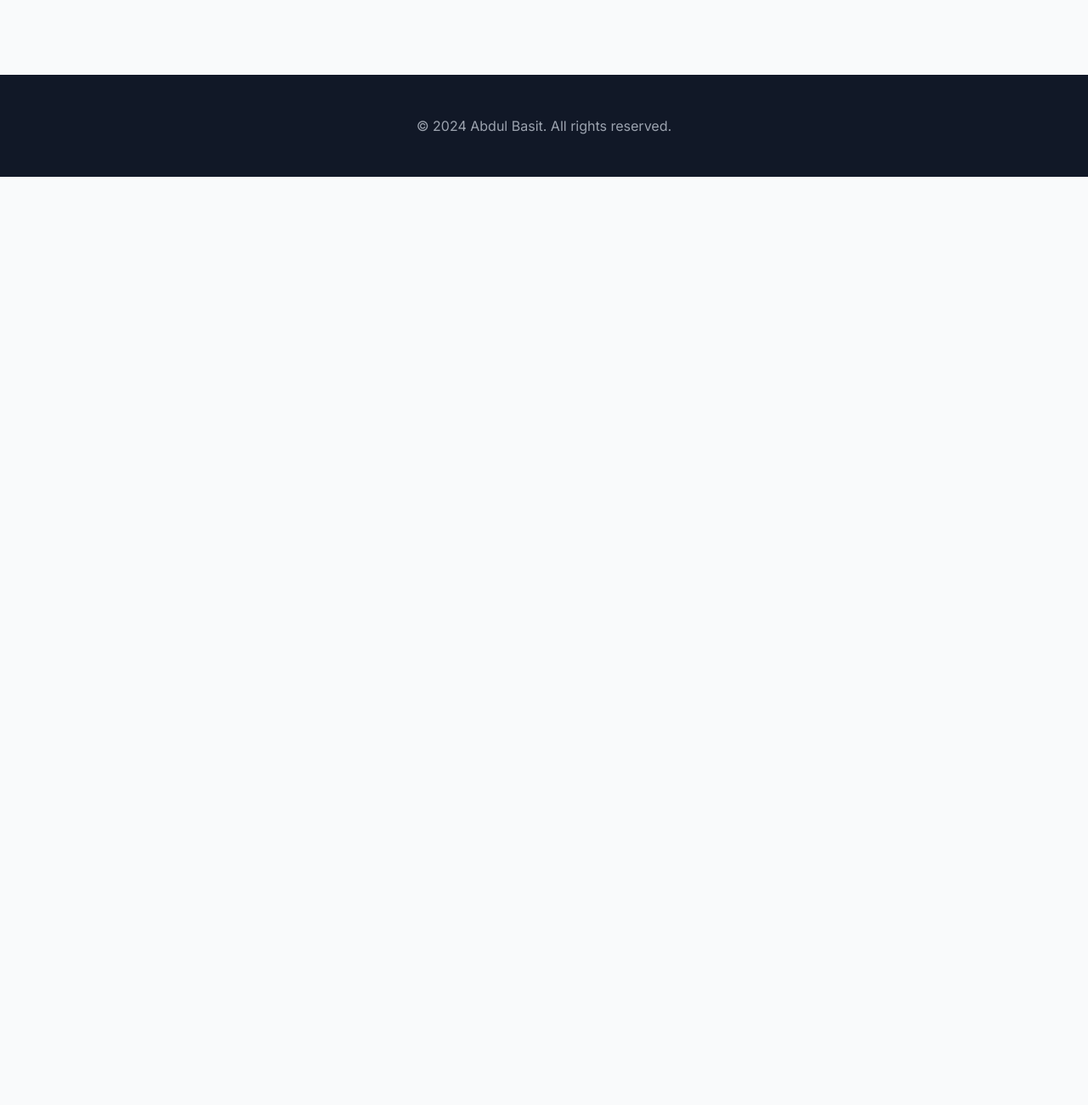
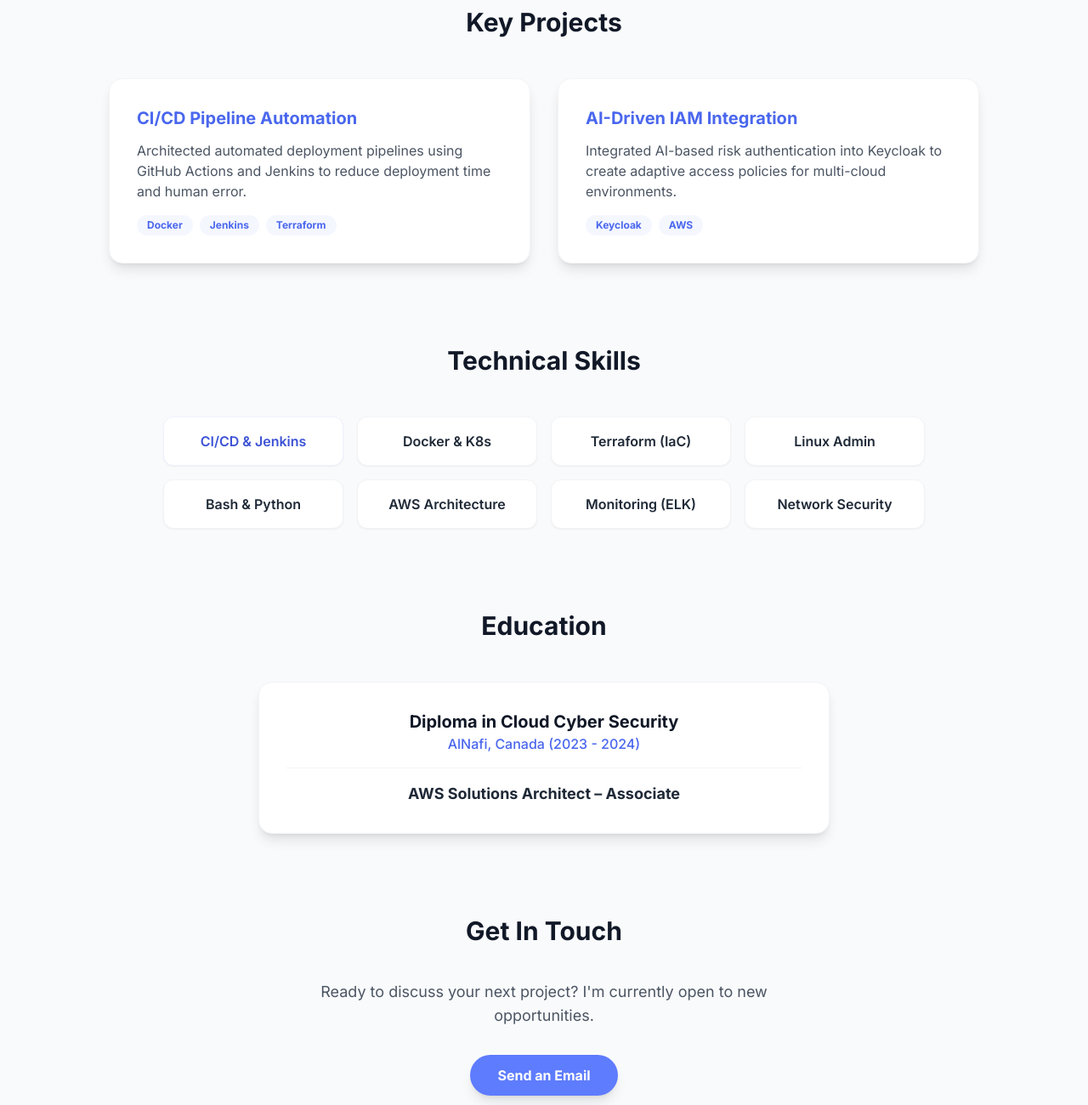
Before and after one commit to AbdulBasit-16/abdul-basit-portfolio, a plain HTML site: page index.html in a window 1280 px wide. Shown: the part 1000-2300 px from the top of the page at 85% size. Before the commit the page ends 1208 px from the top, so only its background shows below. Drawn offline with nearby package versions, Linux system fonts and the light colour scheme.

Commit message:
Update index.html

```diff
--- a/index.html
+++ b/index.html
@@ -34,9 +34,8 @@
                 <a href="#about" class="hover:text-brand-600 transition-colors">About</a>
                 <a href="#projects" class="hover:text-brand-600 transition-colors">Projects</a>
                 <a href="#skills" class="hover:text-brand-600 transition-colors">Skills</a>
-                <a href="#contact" class="bg-brand-600 text-white px-5 py-2 rounded-lg shadow-md hover:bg-brand-700 transition-all transform hover:-translate-y-0.5">
-                    Contact Me
-                </a>
+                <a href="#education" class="hover:text-brand-600 transition-colors">Education</a>
+                <a href="#contact" class="bg-brand-600 text-white px-5 py-2 rounded-lg shadow-md hover:bg-brand-700 transition-all">Contact Me</a>
             </div>
         </nav>
     </header>
@@ -53,16 +52,13 @@
             </div>
 
             <div class="max-w-3xl">
-                <h1 class="text-4xl md:text-6xl font-bold text-gray-900 mb-4">
-                    Hi, I'm Abdul Basit
-                </h1>
+                <h1 class="text-4xl md:text-6xl font-bold text-gray-900 mb-4">Hi, I'm Abdul Basit</h1>
                 <p class="text-2xl md:text-3xl font-medium text-brand-700 mb-6 leading-tight">
-                    Linux System Administrator | Cybersecurity Analyst | AWS Cloud Architect
+                    DevOps Engineer | Linux System Administrator | Cybersecurity Analyst | AWS Cloud Architect
                 </p>
                 <p class="text-lg text-gray-600 mb-8 leading-relaxed">
-                    I design, implement, and maintain secure, high-performance IT infrastructures. My expertise focuses on in-depth Linux system administration, proactive cybersecurity analysis, and scalable AWS architecture.
+                    I bridge the gap between development and operations by implementing robust CI/CD pipelines, automating infrastructure, and maintaining secure cloud environments. My focus is on high availability, scalability, and security.
                 </p>
-
                 <div class="flex justify-center md:justify-start space-x-6">
                     <a href="https://www.linkedin.com/in/abdul-basit-275812280/" target="_blank" class="text-gray-400 hover:text-brand-700 transition-colors">
                         <svg xmlns="http://www.w3.org/2000/svg" width="28" height="28" viewBox="0 0 24 24" fill="none" stroke="currentColor" stroke-width="2" stroke-linecap="round" stroke-linejoin="round"><path d="M16 8a6 6 0 0 1 6 6v7h-4v-7a2 2 0 0 0-2-2 2 2 0 0 0-2 2v7h-4v-7a6 6 0 0 1 6-6z"></path><rect x="2" y="9" width="4" height="12"></rect><circle cx="4" cy="4" r="2"></circle></svg>
@@ -78,11 +74,69 @@
             <h2 class="text-3xl font-bold text-center text-gray-900 mb-10">About Me</h2>
             <div class="max-w-4xl mx-auto bg-white p-8 md:p-12 rounded-2xl shadow-lg border border-gray-100">
                 <p class="text-lg text-gray-700 leading-relaxed mb-6">
-                    I am a results-oriented IT professional dedicated to aligning technology with strategic goals. My passion is building and defending digital infrastructure that remains resilient under pressure.
+                    I am a results-oriented IT professional dedicated to streamlining the software delivery lifecycle. My passion is building automated, self-healing, and secure digital infrastructure.
                 </p>
                 <p class="text-lg text-gray-700 leading-relaxed">
-                    I thrive on proactive issue resolution, automating repetitive tasks with Bash and Python scripts, and mentoring junior staff to build knowledgeable, effective teams.
+                    With expertise in DevOps methodologies, I focus on Infrastructure as Code (IaC), containerization, and continuous monitoring to ensure maximum performance and security for cloud-native applications.
                 </p>
+            </div>
+        </section>
+
+        <section id="projects" class="mb-24">
+            <h2 class="text-3xl font-bold text-center text-gray-900 mb-12">Key Projects</h2>
+            <div class="grid grid-cols-1 md:grid-cols-2 gap-8 max-w-5xl mx-auto">
+                <div class="bg-white p-8 rounded-2xl shadow-lg border border-gray-100">
+                    <h3 class="text-xl font-bold mb-3 text-brand-700">CI/CD Pipeline Automation</h3>
+                    <p class="text-gray-600 mb-4">Architected automated deployment pipelines using GitHub Actions and Jenkins to reduce deployment time and human error.</p>
+                    <div class="flex flex-wrap gap-2">
+                        <span class="text-xs font-bold bg-brand-50 text-brand-700 px-3 py-1 rounded-full">Docker</span>
+                        <span class="text-xs font-bold bg-brand-50 text-brand-700 px-3 py-1 rounded-full">Jenkins</span>
+                        <span class="text-xs font-bold bg-brand-50 text-brand-700 px-3 py-1 rounded-full">Terraform</span>
+                    </div>
+                </div>
+                <div class="bg-white p-8 rounded-2xl shadow-lg border border-gray-100">
+                    <h3 class="text-xl font-bold mb-3 text-brand-700">AI-Driven IAM Integration</h3>
+                    <p class="text-gray-600 mb-4">Integrated AI-based risk authentication into Keycloak to create adaptive access policies for multi-cloud environments.</p>
+                    <div class="flex gap-2">
+                        <span class="text-xs font-bold bg-brand-50 text-brand-700 px-3 py-1 rounded-full">Keycloak</span>
+                        <span class="text-xs font-bold bg-brand-50 text-brand-700 px-3 py-1 rounded-full">AWS</span>
+                    </div>
+                </div>
+            </div>
+        </section>
+
+        <section id="skills" class="mb-24">
+            <h2 class="text-3xl font-bold text-center text-gray-900 mb-12">Technical Skills</h2>
+            <div class="grid grid-cols-2 md:grid-cols-4 gap-4 max-w-4xl mx-auto text-center">
+                <div class="p-4 bg-white rounded-xl shadow-sm border border-brand-100 font-semibold text-brand-800">CI/CD & Jenkins</div>
+                <div class="p-4 bg-white rounded-xl shadow-sm border border-gray-100 font-semibold">Docker & K8s</div>
+                <div class="p-4 bg-white rounded-xl shadow-sm border border-gray-100 font-semibold">Terraform (IaC)</div>
+                <div class="p-4 bg-white rounded-xl shadow-sm border border-gray-100 font-semibold">Linux Admin</div>
+                <div class="p-4 bg-white rounded-xl shadow-sm border border-gray-100 font-semibold">Bash & Python</div>
+                <div class="p-4 bg-white rounded-xl shadow-sm border border-gray-100 font-semibold">AWS Architecture</div>
+                <div class="p-4 bg-white rounded-xl shadow-sm border border-gray-100 font-semibold">Monitoring (ELK)</div>
+                <div class="p-4 bg-white rounded-xl shadow-sm border border-gray-100 font-semibold">Network Security</div>
+            </div>
+        </section>
+
+        <section id="education" class="mb-24">
+            <h2 class="text-3xl font-bold text-center text-gray-900 mb-12">Education</h2>
+            <div class="max-w-2xl mx-auto bg-white p-8 rounded-2xl shadow-lg border border-gray-100 text-center">
+                <h3 class="text-xl font-bold text-gray-900">Diploma in Cloud Cyber Security</h3>
+                <p class="text-brand-700 font-medium">AlNafi, Canada (2023 - 2024)</p>
+                <div class="mt-4 pt-4 border-t border-gray-100 text-sm">
+                    <p class="font-bold text-lg">AWS Solutions Architect – Associate</p>
+                </div>
+            </div>
+        </section>
+
+        <section id="contact" class="mb-24">
+            <h2 class="text-3xl font-bold text-center text-gray-900 mb-10">Get In Touch</h2>
+            <div class="max-w-xl mx-auto text-center">
+                <p class="text-lg text-gray-600 mb-8">Ready to discuss your next project? I'm currently open to new opportunities.</p>
+                <a href="mailto:your-email@example.com" class="inline-block bg-brand-600 text-white px-8 py-3 rounded-full font-bold shadow-lg hover:bg-brand-700 transition-all">
+                    Send an Email
+                </a>
             </div>
         </section>
 
```
